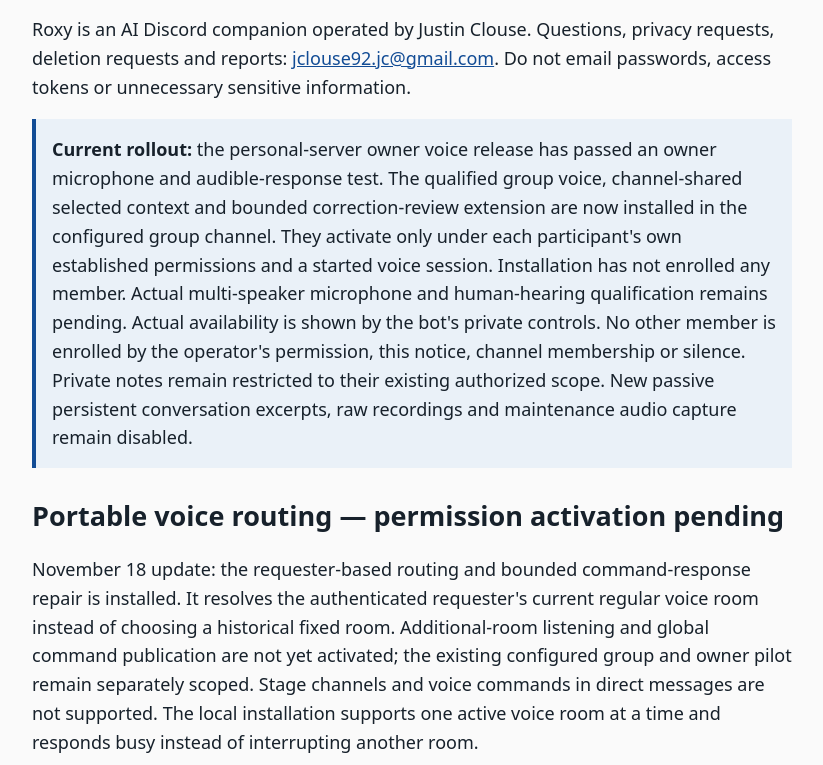
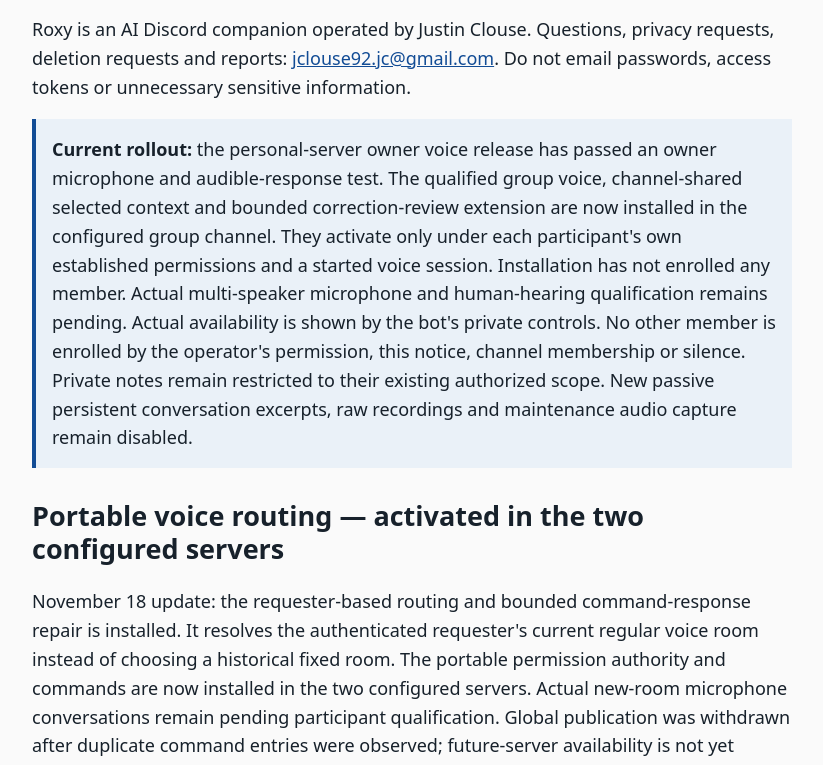
Before and after one commit to jclouse92jc/roxy-privacy, a plain HTML site: page index.html in a window 1280 px wide. Shown: the part 139-904 px from the top of the page, without its empty margins (228-1051 px from the left). Drawn offline with Linux system fonts and the light colour scheme.

Commit message:
Disclose activated scoped portable voice and withheld global rollout

```diff
--- a/index.html
+++ b/index.html
@@ -4,9 +4,9 @@
 <p>Last updated: November 18, 2026 (America/Chicago).</p>
 <p>Roxy is an AI Discord companion operated by Justin Clouse. Questions, privacy requests, deletion requests and reports: <a href="mailto:jclouse92.jc@gmail.com">jclouse92.jc@gmail.com</a>. Do not email passwords, access tokens or unnecessary sensitive information.</p>
 <aside><strong>Current rollout:</strong> the personal-server owner voice release has passed an owner microphone and audible-response test. The qualified group voice, channel-shared selected context and bounded correction-review extension are now installed in the configured group channel. They activate only under each participant's own established permissions and a started voice session. Installation has not enrolled any member. Actual multi-speaker microphone and human-hearing qualification remains pending. Actual availability is shown by the bot's private controls. No other member is enrolled by the operator's permission, this notice, channel membership or silence. Private notes remain restricted to their existing authorized scope. New passive persistent conversation excerpts, raw recordings and maintenance audio capture remain disabled.</aside>
-<h2>Portable voice routing — permission activation pending</h2>
-<p>November 18 update: the requester-based routing and bounded command-response repair is installed. It resolves the authenticated requester's current regular voice room instead of choosing a historical fixed room. Additional-room listening and global command publication are not yet activated; the existing configured group and owner pilot remain separately scoped. Stage channels and voice commands in direct messages are not supported. The local installation supports one active voice room at a time and responds busy instead of interrupting another room.</p>
-<p>Where the portable permission feature has been activated and registered, <code>/roxy start</code> is the only routine session-start command. Each member must have their own valid permission covering the actual server and session. The optional one-time control <code>/roxy voice action:allow</code> establishes that member's persistent permission for local transient listening in eligible regular voice rooms in that server; <code>/roxy voice action:withdraw</code> withdraws it, and <code>/roxy voice action:status</code> reviews it privately. These controls are not yet available in the current registry. They do not authorize another member, bypass an existing full privacy withdrawal, or turn on optional memory or learning. Existing narrow permission is reused only within its original scope and is not silently extended to other rooms or servers.</p>
+<h2>Portable voice routing — activated in the two configured servers</h2>
+<p>November 18 update: the requester-based routing and bounded command-response repair is installed. It resolves the authenticated requester's current regular voice room instead of choosing a historical fixed room. The portable permission authority and commands are now installed in the two configured servers. Actual new-room microphone conversations remain pending participant qualification. Global publication was withdrawn after duplicate command entries were observed; future-server availability is not yet qualified. The existing configured group and owner pilot remain separately scoped. Stage channels and voice commands in direct messages are not supported. The local installation supports one active voice room at a time and responds busy instead of interrupting another room.</p>
+<p>Where the portable permission feature has been activated and registered, <code>/roxy start</code> is the only routine session-start command. Each member must have their own valid permission covering the actual server and session. The optional one-time control <code>/roxy voice action:allow</code> establishes that member's persistent permission for local transient listening in eligible regular voice rooms in that server; <code>/roxy voice action:withdraw</code> withdraws it, and <code>/roxy voice action:status</code> reviews it privately. These controls are available in the two configured servers. No member was opted in by deployment; members whose existing permission does not cover a new room must deliberately authorize their own portable scope. They do not authorize another member, bypass an existing full privacy withdrawal, or turn on optional memory or learning. Existing narrow permission is reused only within its original scope and is not silently extended to other rooms or servers.</p>
 <p>Portable sessions admit only separately attributable, authorized streams, with short renewable permission leases, current Discord membership and permission checks, and bounded queues. At most eight eligible speakers may be admitted; overlapping speech may be ignored rather than mixed. Ordinary audio is processed locally and discarded. Immediate conversational context is temporary and cleared on departure, withdrawal or session closure. No portable private-note recall, cross-server saved memory, persistent conversation archive, diagnostic audio clips, model training or voiceprints are enabled by this change. Existing memory, learning, games and media keep their own qualified server/channel restrictions. The text-only notice must be available to the room before listening; it is not recording consent. Individual withdrawal stops that member's processing without withdrawing another eligible member's permission. If persistence cannot be confirmed, local listening remains stopped and the private response reports that distinction.</p>
 <h2>What Roxy processes</h2>
 <p>Roxy receives Discord interactions and the account, server, channel and message identifiers needed to respond and enforce access. Text supplied to the bot is processed to answer the request. Immediate conversation context may be held temporarily in process memory. Usernames are display information, not authorization. Stable Discord user IDs identify who may manage a note.</p>
```
